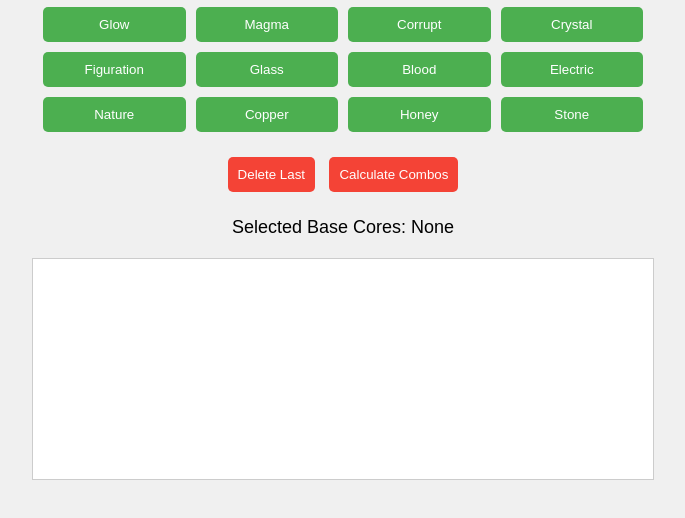
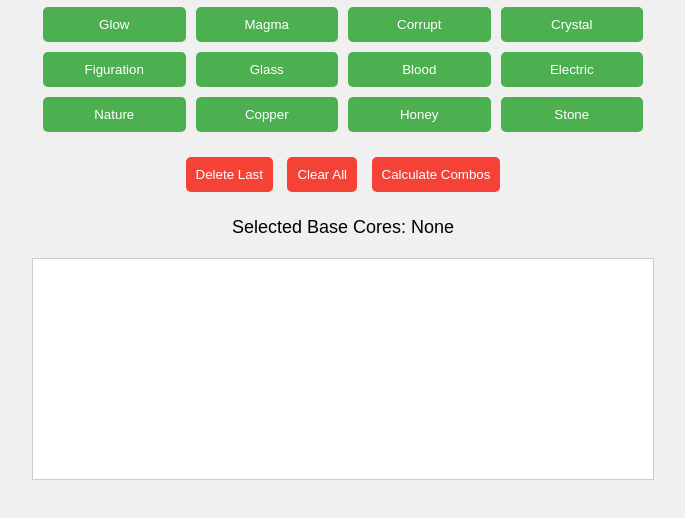
Before and after one commit to lottoangel/corecalculator, a plain HTML site: page index.html in a window 1280 px wide. Shown: the part 146-664 px from the top of the page, without its empty margins (297-982 px from the left). Drawn offline with Linux system fonts and the light colour scheme.

Commit message:
Update index.html

```diff
--- a/index.html
+++ b/index.html
@@ -29,11 +29,11 @@
         button:hover {
             background-color: #45a049;
         }
-        #delete-btn, #calc-btn {
+        #control-buttons button {
             background-color: #f44336;
             margin: 5px;
         }
-        #delete-btn:hover, #calc-btn:hover {
+        #control-buttons button:hover {
             background-color: #da190b;
         }
         #selected-cores {
@@ -57,15 +57,16 @@
 <body>
     <h1>Base Core Combo Calculator</h1>
     <div class="core-buttons" id="core-buttons"></div>
-    <div>
+    <div id="control-buttons">
         <button id="delete-btn" onclick="deleteLast()">Delete Last</button>
+        <button id="clear-btn" onclick="clearAll()">Clear All</button>
         <button id="calc-btn" onclick="calculateCombos()">Calculate Combos</button>
     </div>
     <div id="selected-cores">Selected Base Cores: None</div>
     <div id="output"></div>
 
     <script>
-        // Combo dictionary (same as your Python version)
+        // Combo dictionary
         const combos = {
             "Silver,Time": "Lotto",
             "Silver,Dragon": "Intangibility",
@@ -222,6 +223,12 @@
             }
         }
 
+        // Clear all selected Base Cores
+        function clearAll() {
+            selectedCores = [];
+            updateSelectedDisplay();
+        }
+
         // Update the selected cores display
         function updateSelectedDisplay() {
             const selectedDiv = document.getElementById("selected-cores");
```
